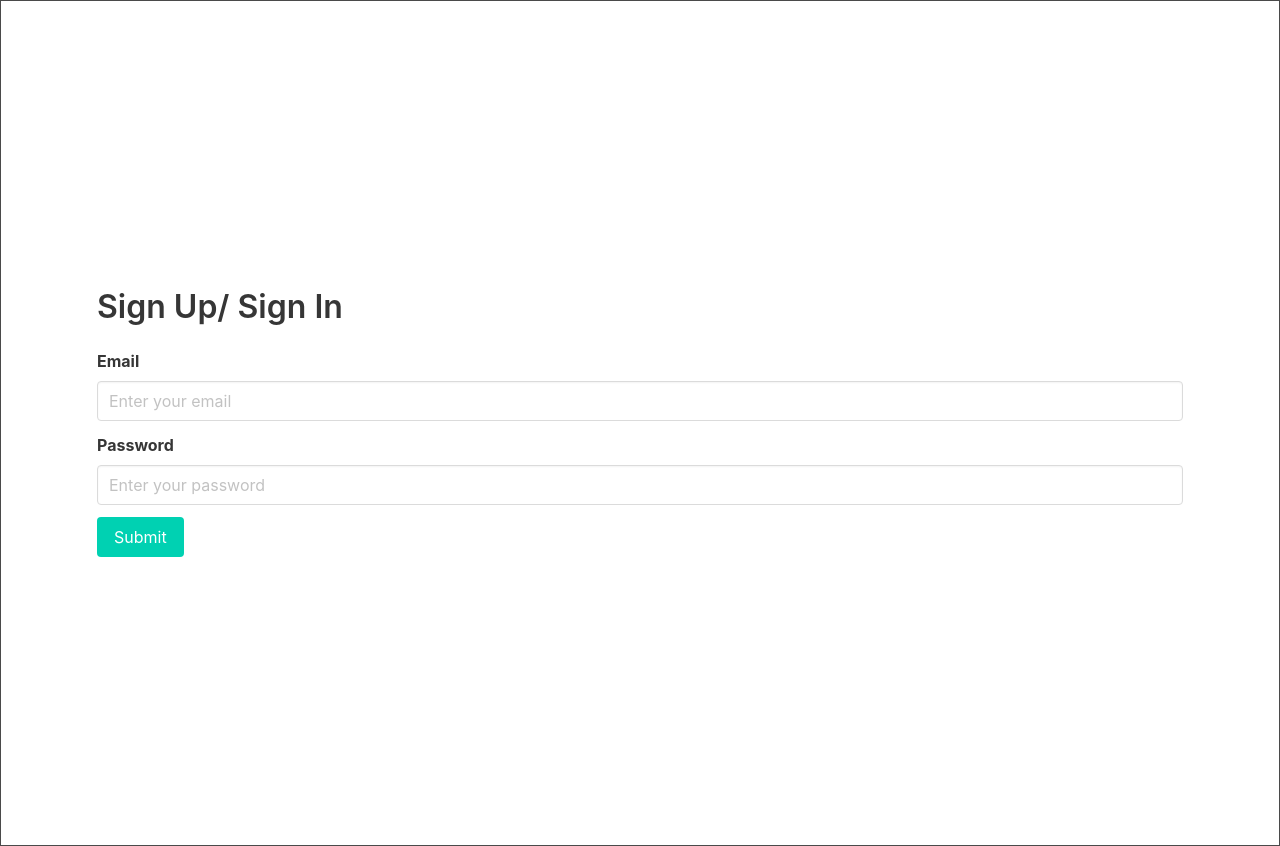
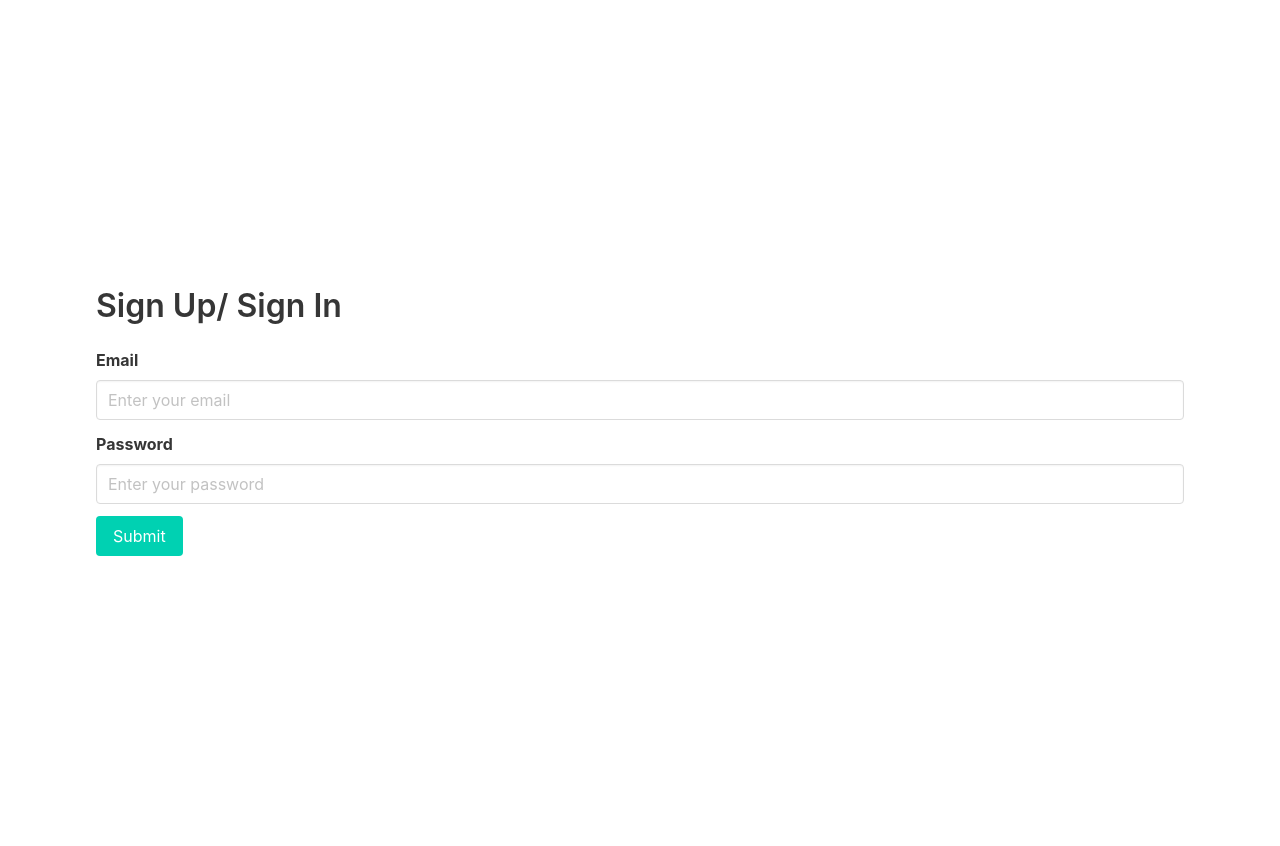
Before and after one commit to thecskc/tapv1, a Next.js app: page / in a window 1280 px wide. Built offline with nearby package versions, Linux system fonts and the light colour scheme; no server answers.

Commit message:
alignment fixed

```diff
--- a/components/Availability.js
+++ b/components/Availability.js
@@ -46,7 +46,7 @@ function Availability(props) {
     }
 
     return (
-        <div className={"section"}>
+
             <div className={"field"}>
 
                 <div className={"control"}>
@@ -60,7 +60,6 @@ function Availability(props) {
                 </div>
 
             </div>
-        </div>
     )
 
 }
--- a/components/ListConnections.js
+++ b/components/ListConnections.js
@@ -32,8 +32,8 @@ function ListConnections(props) {
     }, [])
 
     return (
-        <div className={"section"}>
 
+        <>
             <h2 className={"title is-3"}>Connections</h2>
             {
                 connections.map((conn) => {
@@ -43,7 +43,7 @@ function ListConnections(props) {
                     );
                 })
             }
-        </div>
+        </>
     )
 
 }
--- a/components/SignIn.js
+++ b/components/SignIn.js
@@ -57,7 +57,7 @@ function SignIn(props) {
     }
 
     return (
-        <div className={"section is-large"} style={{border: "solid 1px"}}>
+        <div className={"section is-large"}>
             <div className={"container"}>
                 <h1 className="title">Sign Up/ Sign In</h1>
 
--- a/components/TeamRooms.js
+++ b/components/TeamRooms.js
@@ -40,17 +40,20 @@ function TeamRooms(props) {
 
     }, [])
 
-    if (teamRooms.length===0) {
+    if (teamRooms.length === 0) {
         return <div/>
     }
 
     return (
-        <div className={"section"}>
+        <>
+
             <h2 className={"title is-3"}>Team Rooms</h2>
             {
-                teamRooms.map((room)=>{return room})
+                teamRooms.map((room) => {
+                    return room
+                })
             }
-        </div>
+        </>
     )
 
 
--- a/pages/index.js
+++ b/pages/index.js
@@ -41,9 +41,13 @@ function Home() {
 
                 <div className={"container is-mobile"}>
 
-                    <Availability user={user}/>
-                    <ListConnections user={user}/>
-                    <TeamRooms user={user}/>
+                    <div className={"section"}>
+
+                        <Availability user={user}/>
+                        <ListConnections user={user}/>
+                        <TeamRooms user={user}/>
+
+                    </div>
 
                 </div>
             </div>);
```
